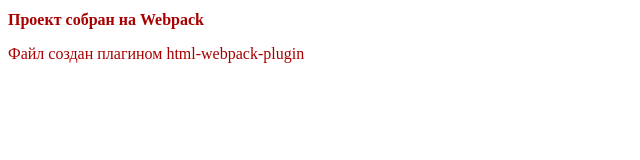
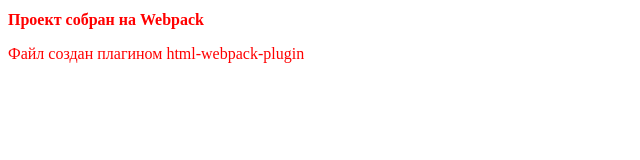
Before and after one commit to AlexTRH/Custom_culculator, a website built with webpack: page src/template.html in a window 1280 px wide. Shown: the whole page, without its empty margins (0-640 px from the left). Built offline with nearby package versions, Linux system fonts and the light colour scheme.

Commit message:
Added styles to main.css

```diff
--- a/src/main.css
+++ b/src/main.css
@@ -1,4 +1,4 @@
 * {
     font-size: 1rem;
-    color: lch(28 99 35);
+    color: red;
 }
```
Also changed, not shown: dist/index.html (added), 1 other file.
